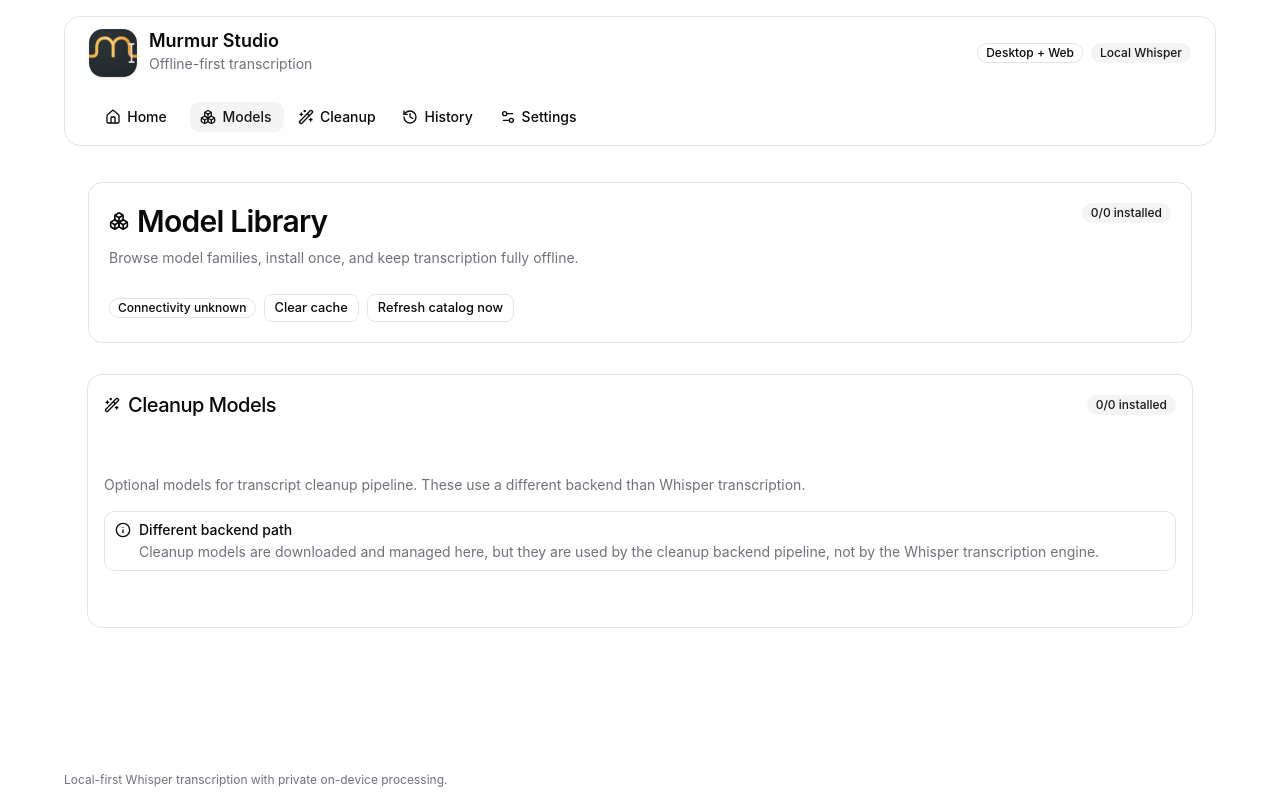
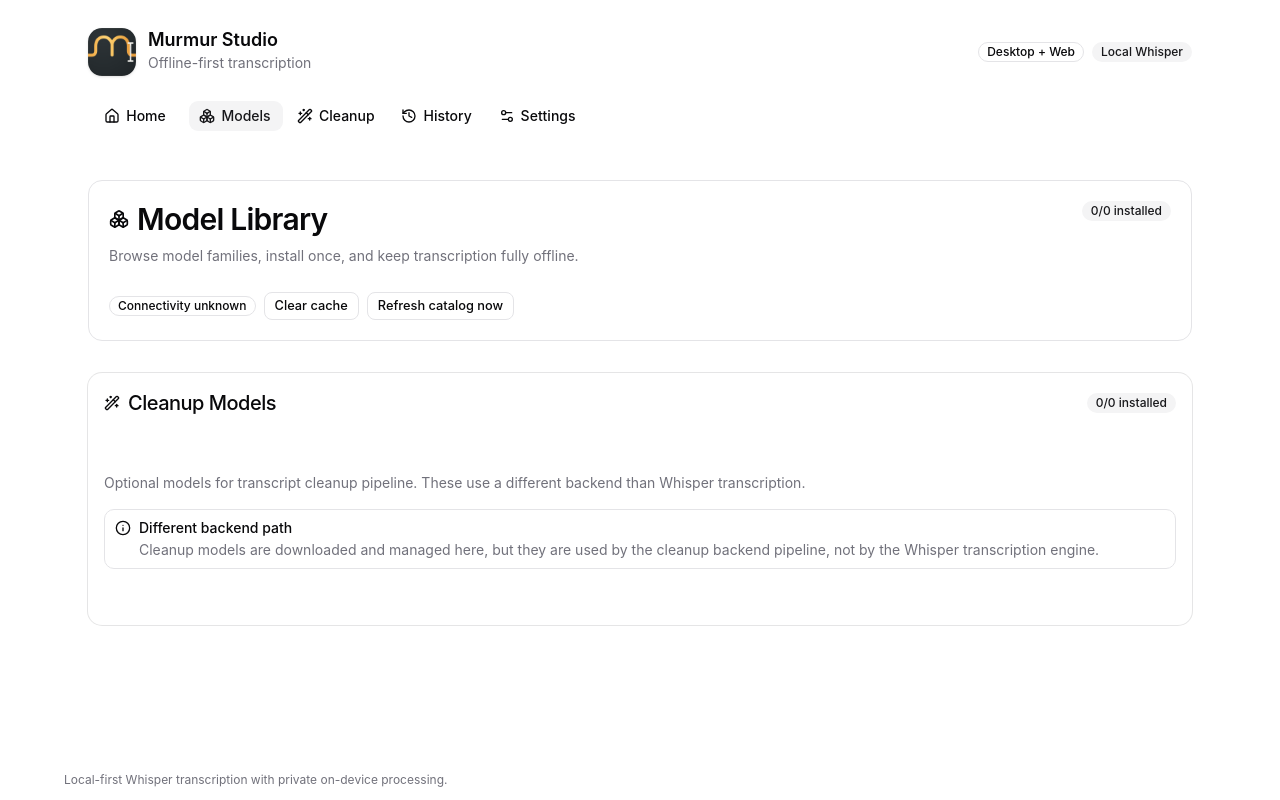
Before and after one commit to jeshuaedgar/murmur, a React (Vite) app: page /models in a window 1280 px wide. Built offline with nearby package versions, Linux system fonts and the light colour scheme.

Commit message:
style(app): simplify shell chrome and footer separation

```diff
--- a/src/App.tsx
+++ b/src/App.tsx
@@ -39,7 +39,7 @@
 	return (
 		<div className="flex h-screen flex-col">
 			<header className="sticky top-0 z-10 px-4 pt-4 md:px-6">
-				<div className="mx-auto flex w-full max-w-6xl flex-col gap-3 rounded-2xl border bg-card px-4 py-3 md:px-6">
+				<div className="mx-auto flex w-full max-w-6xl flex-col gap-3 px-4 py-3 md:px-6">
 					<div className="flex flex-wrap items-center justify-between gap-3">
 						<div className="flex items-center gap-3">
 							<img src={murmurMarkUrl} alt="Murmur" className="size-12 rounded-xl shadow-sm" />
```
